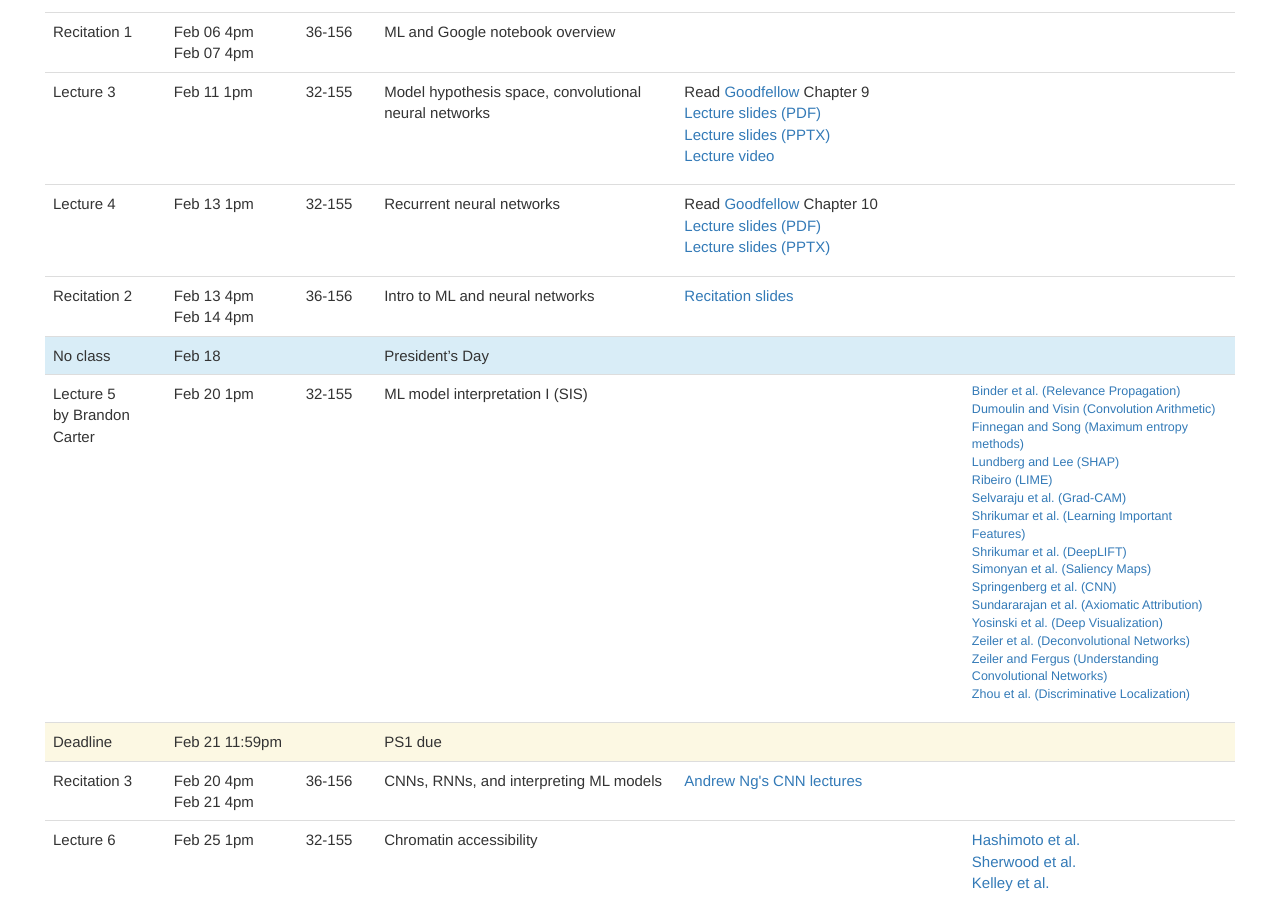
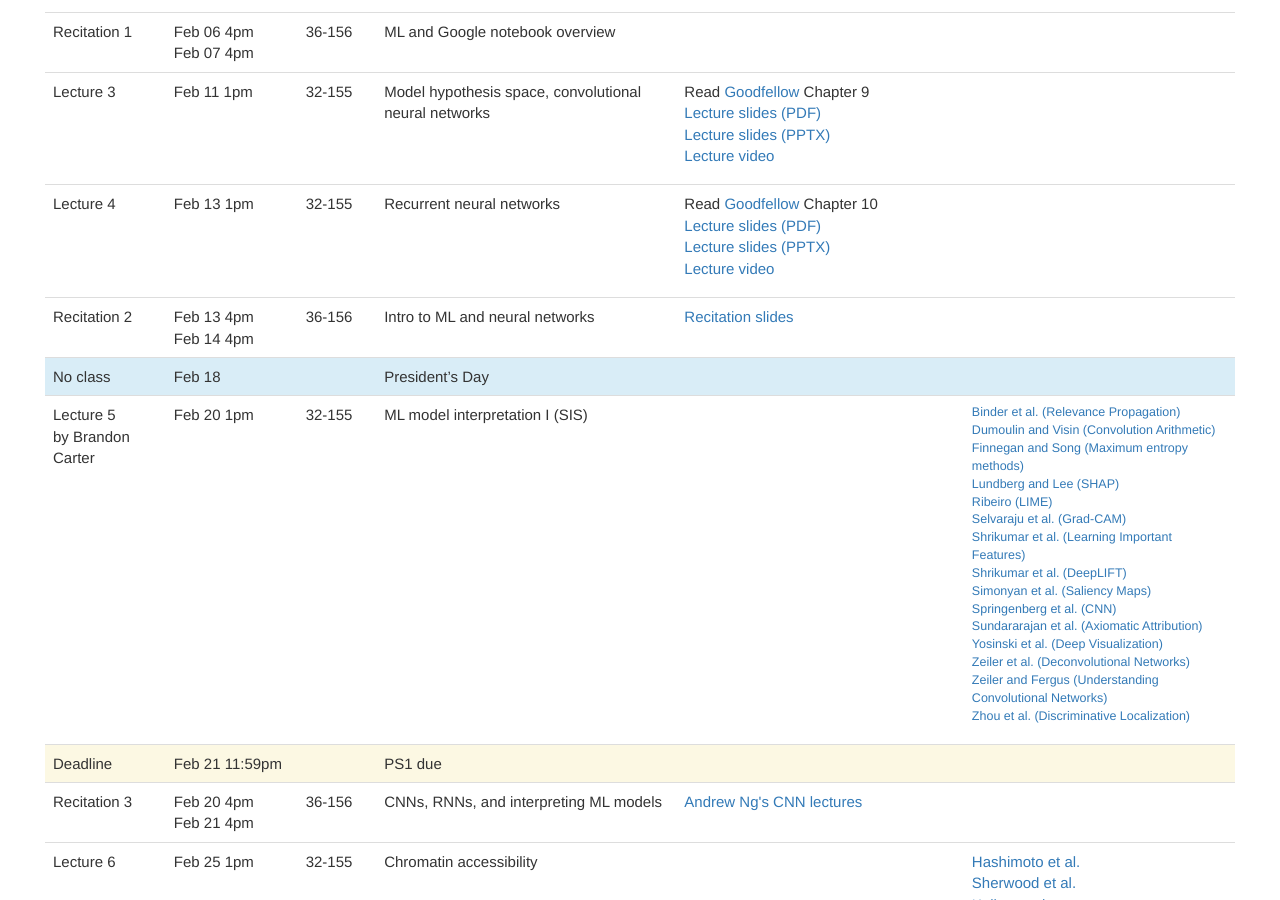
Before and after one commit to mit6874/mit6874.github.io, a Jekyll site: the page built from index.html, in a window 1280 px wide and 900 px high, scrolled down 853 px. Built offline with Jekyll 4.4.1, drawn with Linux system fonts in a browser that asks for light colours; nearby versions of some CDN libraries.

Commit message:
L04 video link

```diff
--- a/index.html
+++ b/index.html
@@ -103,6 +103,7 @@
                     <li>Read <a href="http://www.deeplearningbook.org/">Goodfellow</a> Chapter 10</li>
                     <li><a href="assets/sp2020/slides/L04_RNNs_Generalization.pdf">Lecture slides (PDF)</a></li>
                     <li><a href="assets/sp2020/slides/L04_RNNs_Generalization.pptx">Lecture slides (PPTX)</a></li>
+                    <li><a href="https://youtu.be/39E_I2UZkhg">Lecture video</a></li>
                 </ul>
             </td>
             <td></td>
```
